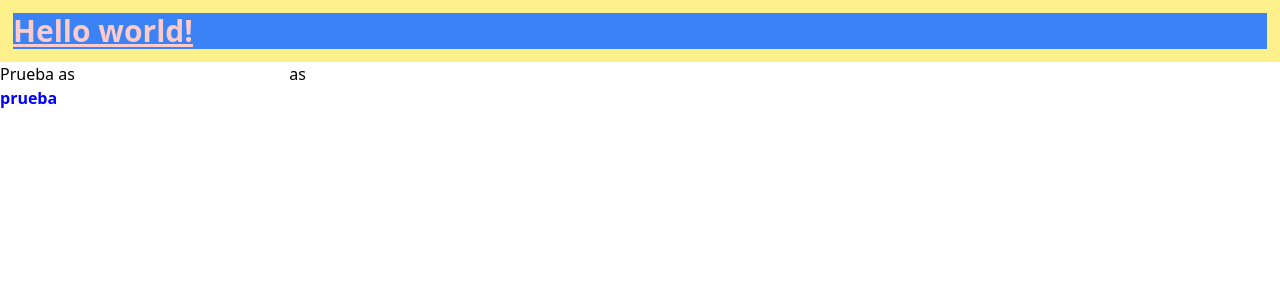
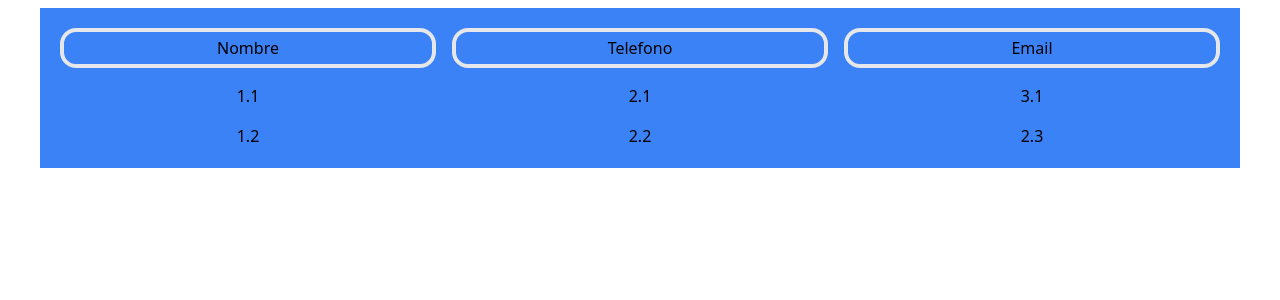
Before and after one commit to Vask3h/agendaNuxt, a Nuxt app: page / in a window 1280 px wide. Shown: the top 300 px of the page. Built offline with nearby package versions, Linux system fonts and the light colour scheme.

Commit message:
first cmmit with changes

```diff
--- /dev/null
+++ b/components/Contacts/index.vue
@@ -0,0 +1,27 @@
+<template>
+
+    <div class="flex flex-col items-center pt-2 pr-10 pl-10" >
+
+
+        <div class="bg-blue-500 grid grid-cols-3 gap-4 min-w-full p-5 text-center">
+                <p class="border-4 rounded-2xl p-1 pr-20 pl-20">Nombre</p>
+                <p class="border-4 rounded-2xl p-1 pr-20 pl-20 ">Telefono</p>
+                <p class="border-4 rounded-2xl p-1 pr-20 pl-20">Email</p>
+                <div>1.1</div>
+                <div>2.1</div>
+                <div>3.1</div>
+                <div>1.2</div>
+                <div>2.2</div>
+                <div>2.3</div>
+
+        </div>
+
+
+    </div>
+
+</template>
+<script>
+    export default{
+        name:"Contacts"
+    }
+</script>
--- a/components/Input/Button.vue
+++ /dev/null
@@ -1,19 +0,0 @@
-<template>
-    <button @click="onclickButton">{{ nameButton }}</button>
-</template>
-<script>
-    export default {
-        name: "InputButton",
-        props: {
-            nameButton : {
-                type : String,
-                required: true,
-            }
-        },
-        methods: {
-            onclickButton() {
-                console.log("click")
-            }
-        }
-    }
-</script>
--- a/components/Input/index.vue
+++ /dev/null
@@ -1,9 +0,0 @@
-<template>
-    Prueba
-</template>
-
-<script>
-    export default {
-        name: "Input"
-    }
-</script>
--- a/nuxt.config.ts
+++ b/nuxt.config.ts
@@ -2,10 +2,13 @@
 export default defineNuxtConfig({
   devtools: { enabled: true },
   css: ['~/assets/css/main.css'],
+
   postcss: {
     plugins: {
       tailwindcss: {},
       autoprefixer: {},
     },
   },
+
+  modules: ['@nuxtjs/tailwindcss'],
 })
--- a/package.json
+++ b/package.json
@@ -15,6 +15,7 @@
     "vue-router": "^4.3.0"
   },
   "devDependencies": {
+    "@nuxtjs/tailwindcss": "^6.11.4",
     "autoprefixer": "^10.4.19",
     "postcss": "^8.4.38",
     "tailwindcss": "^3.4.3"
--- a/pages/index.vue
+++ b/pages/index.vue
@@ -1,28 +1,9 @@
 <template>
-     <h1 class="text-3xl font-bold underline bg-blue-500 text-red-200 border-[13px] border-solid border-yellow-200">
-        Hello world!
-    </h1>
-    <Input/>
-    <input type="text" v-model="aceptButton" />
-    <InputButton
-
-        v-if="true"
-        :nameButton="aceptButton"
-    />
-    <InputButton
-        v-else
-        nameButton="Cancelar"
-    />
-    <div v-html="html">
-
-    </div>
+    <Contacts/>
 </template>
 
 <script>
     export default {
-        data: () => ({
-            aceptButton : "as",
-            html : "<strong style='color: blue;' class='pepito'>prueba</strong>"
-        })
+        data: () => ({})
     }
 </script>
```
Also changed, not shown: 1 other file (tests, documents, lock files or other folders).
